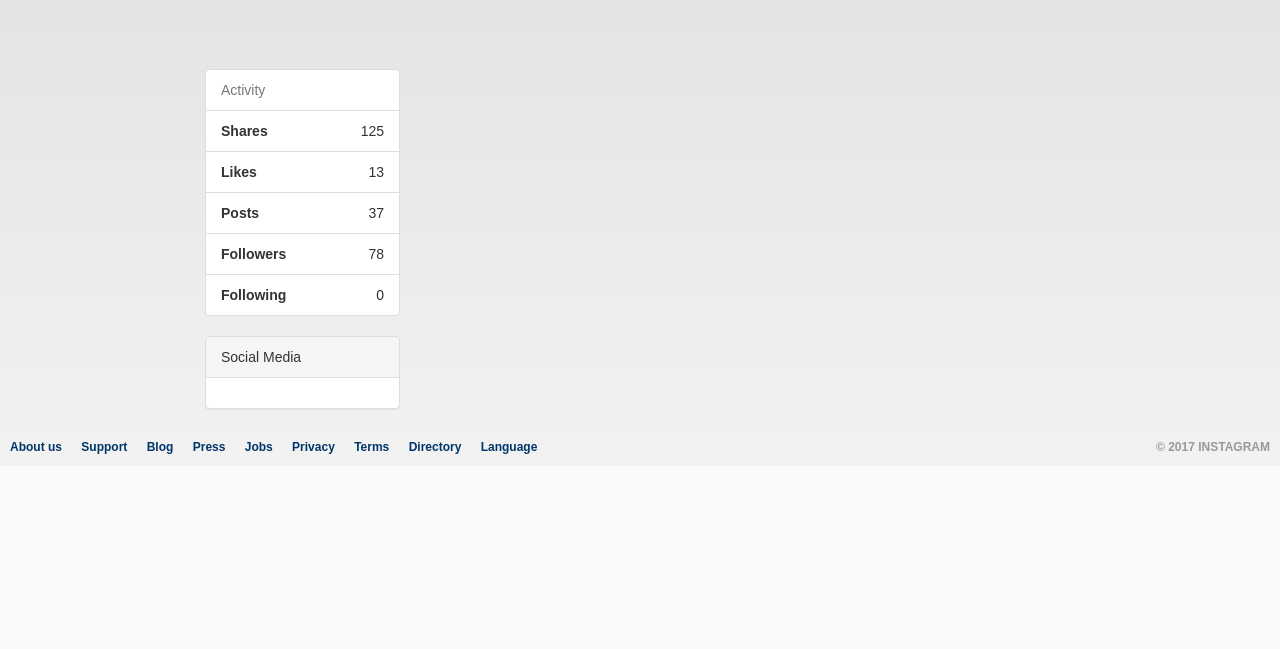
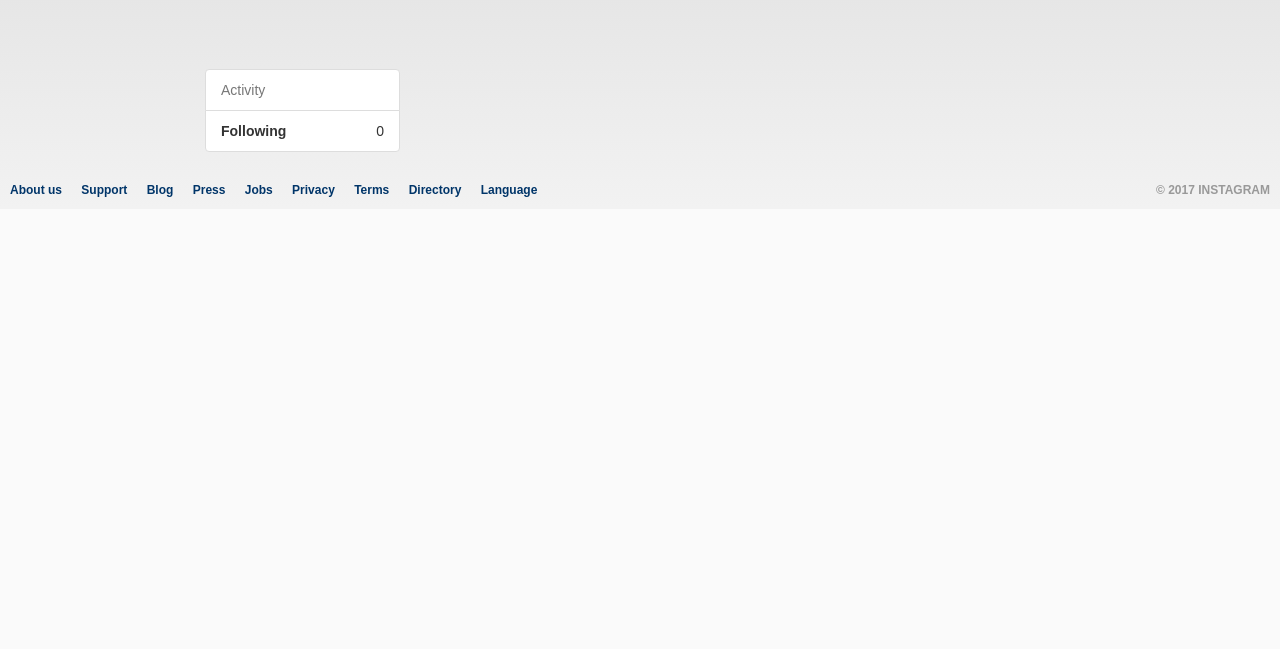
Before and after one commit to lwairore/django-instagram-clone, a Django app: page /timeline/ in a window 1280 px wide. Shown: the part 77-726 px from the top of the page. Run offline with Django 3.2, Linux system fonts and the light colour scheme; the visitor is signed in with stand-in values (Sample User, id 1); data that the repository does not hold is empty; some libraries are stand-ins or nearby versions.

```diff
--- a/timeline/templates/timeline/timeline.html
+++ b/timeline/templates/timeline/timeline.html
@@ -546,24 +546,11 @@ opacity: 1;
 
                     <ul class="list-group">
                         <li class="list-group-item text-muted">Activity <i class="fa fa-dashboard fa-1x"></i></li>
-                        <li class="list-group-item text-right"><span class="pull-left"><strong>Shares</strong></span> 125
-                        </li>
-                        <li class="list-group-item text-right"><span class="pull-left"><strong>Likes</strong></span> 13</li>
-                        <li class="list-group-item text-right"><span class="pull-left"><strong>Posts</strong></span> 37</li>
-                        <li class="list-group-item text-right"><span class="pull-left"><strong>Followers</strong></span> 78
-                        </li>
+
                         <li class="list-group-item text-right"><span class="pull-left"><strong>Following</strong></span> {{following_no}}
                         </li>
                     </ul>
 
-                    <div class="panel panel-default">
-                        <div class="panel-heading">Social Media</div>
-                        <div class="panel-body">
-                            <i class="fa fa-facebook fa-2x"></i> <i class="fa fa-github fa-2x"></i> <i
-                                class="fa fa-twitter fa-2x"></i> <i class="fa fa-pinterest fa-2x"></i> <i
-                                class="fa fa-google-plus fa-2x"></i>
-                        </div>
-                    </div>
 
          </div>
          <div class="col-sm-9">
```
